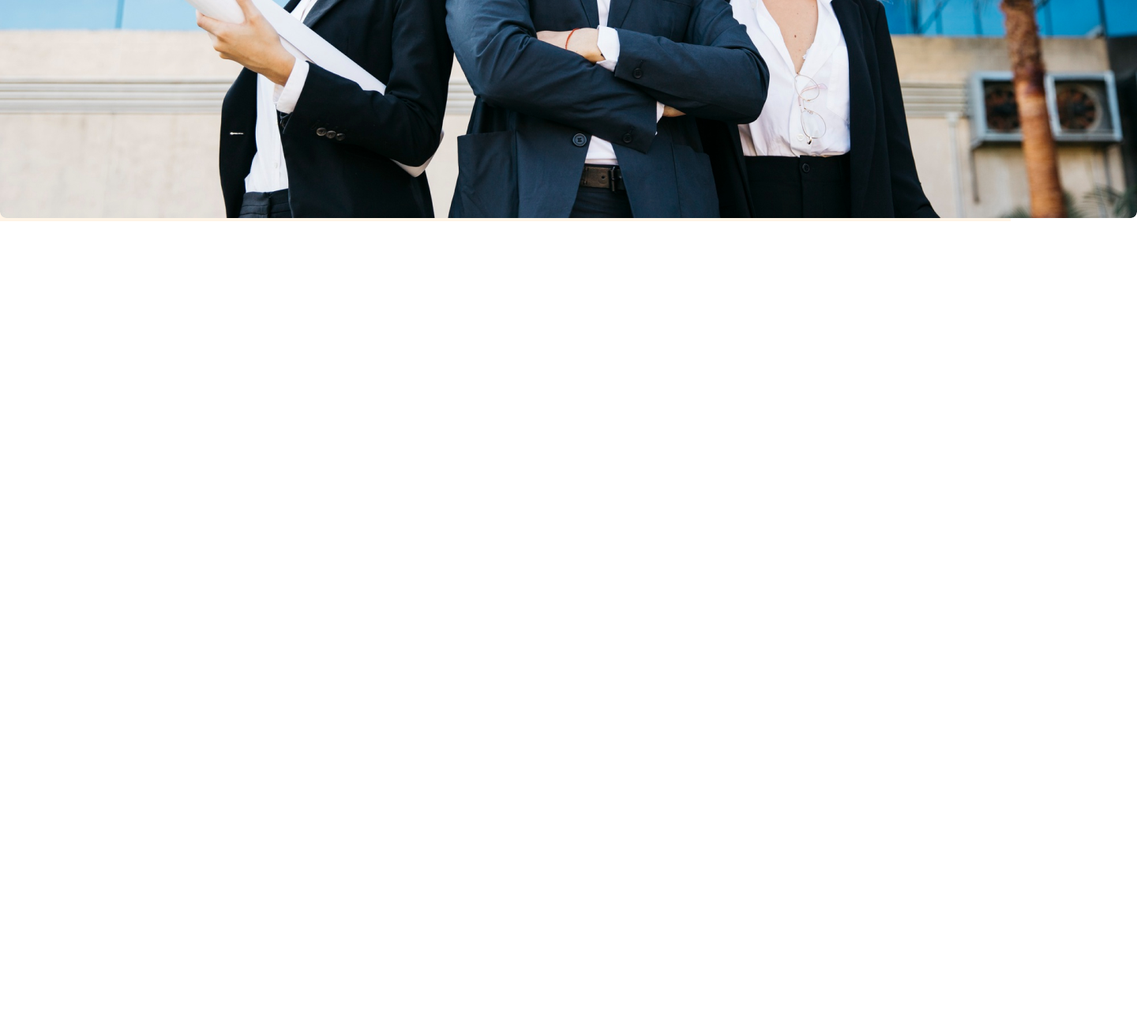
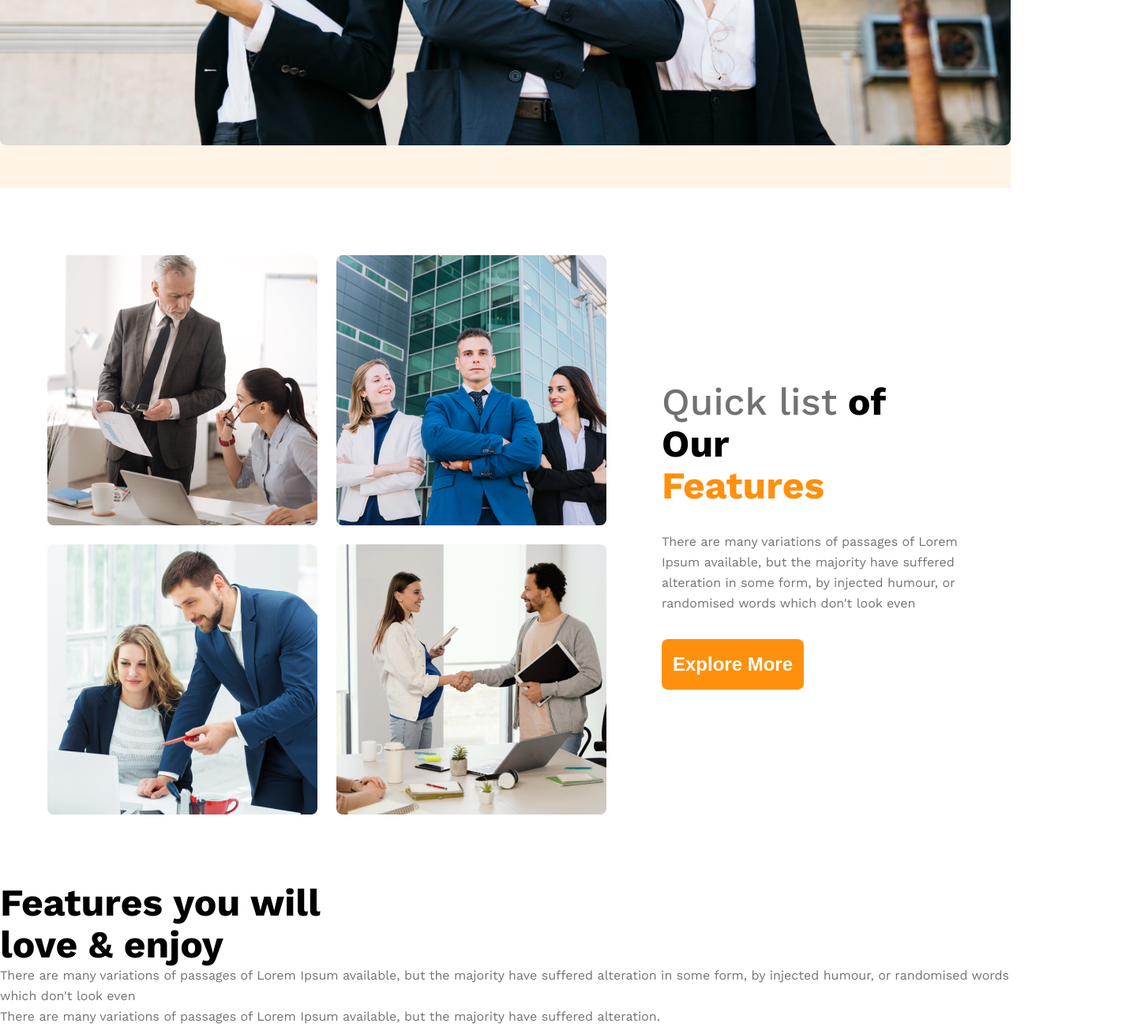
Before and after one commit to Aryamuh-ynah/Programming-Hero-Day10, a plain HTML site: page index.html in a window 1280 px wide. Shown: the part 889-2189 px from the top of the page at 79% size, 1440 px wide, since content can reach past the window. Before the commit the page ends 1169 px from the top, so only its background shows below. Drawn offline with nearby package versions, Linux system fonts and the light colour scheme.

Commit message:
features added

```diff
--- a/index.html
+++ b/index.html
@@ -8,10 +8,10 @@
 </head>
 <body class="work-sans-font">
     <header class="bg-light">
-        <nav class="display">
+        <nav class="nav display">
             <div><h3>G3 Architects</h3></div>
             <div class="nav-list">
-                <ul class="display">
+                <ul class="nav-ul display">
                     <li><a href="" class="nav-links"> Home  </a></li>
                     <li><a href="" class="nav-links">About </a></li>
                     <li><a href="" class="nav-links">Contact Us </a></li>
@@ -30,7 +30,35 @@
         </div>
     </header>
     <main>
+        <section class="teams display">
+            <div class="feature-img">
+                <img src="images/team1.png" alt="">
+                <img src="images/team2.png" alt="">
+                <img src="images/team3.png" alt="">
+                <img src="images/team4.png" alt="">
+            </div>
+            <div class="features">
+                <h3 class="section-title"><span id="quick" class="dark-3">Quick list</span> of Our <br><span class="orange">Features</span></h3>
+                <p class="desc">There are many variations of passages of Lorem Ipsum available, but the majority have suffered alteration in some form, by injected humour, or randomised words which don't look even</p>
+                <button class="btn">Explore More</button>
+            </div>
+        </section>
 
+        <section>
+            <h3 class="section-title">Features you will <br>love & enjoy</h3>
+            <p class="desc">There are many variations of passages of Lorem Ipsum available, but the majority have suffered alteration in some form, by injected humour, or randomised words which don't look even</p>
+
+        </section>
+        <!-- Some facts -->
+        <section class="some-facts">
+            <h3 class="section-title"></h3>
+            <p class="desc">There are many variations of passages of Lorem Ipsum available, but the majority have suffered alteration.
+            </p>
+            <div class="facts-cont">
+
+            </div>
+
+        </section>
     </main>
     <footer>
 
--- a/style/style.css
+++ b/style/style.css
@@ -19,6 +19,12 @@
 .display{
     display: flex;
 }
+.dark-3{
+    color: #727272;
+}
+.orange{
+    color: #FF900E;
+}
 .btn{
     border-radius: 8px;
     background: rgb(255, 144, 14);
@@ -30,6 +36,17 @@
     width: 180px;
     height: 64px;
     border: none;
+}
+.section-title{
+    font-size: 3rem;
+    font-weight: 700;
+    line-height: 53px;
+}
+.desc{
+    color: rgb(114, 114, 114);
+    font-size: 1rem;
+    font-weight: 400;
+    line-height: 26px;
 }
 
 /* header */
@@ -78,16 +95,65 @@ nav a{
     margin: 32px 0;
 }
 .banner p{
-    color: rgb(114, 114, 114);
-    font-size: 1rem;
-    font-weight: 400;
-    line-height: 26px;
-    letter-spacing: 0%;
     text-align: center;
     margin-bottom: 32px;
     }
 .banner img{
     border-radius: 8px;
+    width: 100%;
+    max-height: 700px;
+    margin-bottom: 50px;
+}
+/* main */
+main{
     max-width: 1440px;
-    max-height: 700px;
+    margin: 0 auto;
 }
+
+.teams{
+    max-width: 1440px;
+    align-items: center;
+    padding: 85px 60px;
+}
+.features{
+    max-width: 530px;
+    margin-left: 70px;
+}
+.feature-img{
+    display: grid;
+    grid-template-columns: repeat(2, 1fr);
+    gap: 24px;
+}
+
+#quick{
+    font-weight: 500;
+}
+.features p{
+    margin: 32px 0;
+}
+
+/* Responsiv media query */
+
+@media screen and (max-width: 576px) {
+    header .display, .teams{
+        flex-direction: column;
+    }
+    .feature-img{
+        grid-template-columns: repeat(1, 1fr);
+    }
+.features{
+    margin-top: 20px;
+}
+}
+/* medium device */
+@media screen and (min-width: 576px) and  (max-width: 992px){
+    .teams{
+        flex-direction: column;
+    }
+    .feature-img{
+        max-width: 570px;
+    }
+    .features{
+        margin-top: 20px;
+    }
+}
```
